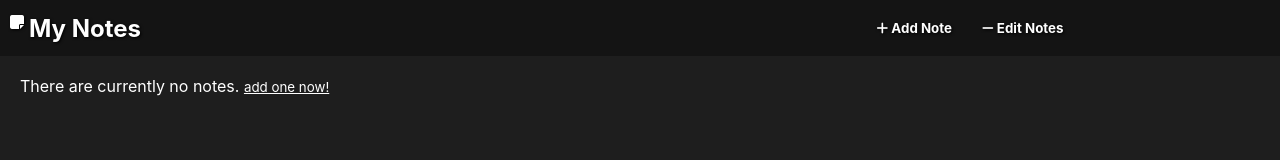
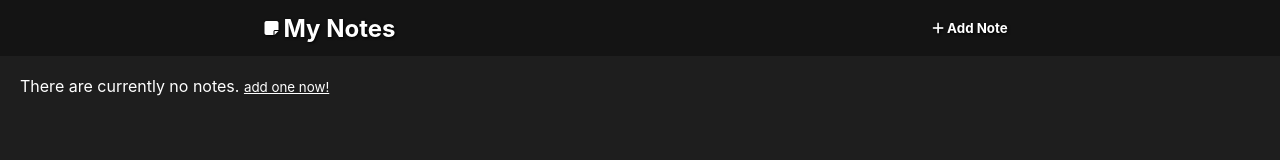
Before and after one commit to CharbelAhh/Notes, a plain HTML site: page index.html in a window 1280 px wide. Drawn offline with Linux system fonts and the light colour scheme.

Commit message:
removed 'edit notes' option, fixed header styles

```diff
--- a/assets/styles/style.css
+++ b/assets/styles/style.css
@@ -35,6 +35,8 @@ header {
 
 header .name {
     display: flex;
+    align-items: center;
+    justify-content: center;
     gap:5px;
     width:100%;
     color:white;
--- a/index.html
+++ b/index.html
@@ -13,7 +13,6 @@
         <div class="name"><i class="fa fa-sticky-note"></i> <h2 class="title">My Notes</h2></div>
         <div class="nav">
             <button onclick="addNote()" id="add"><i class="fa fa-plus"></i> Add Note</button>
-            <button onclick="editNotes()" id="edit"><i class="fa fa-minus"></i> Edit Notes</button>
         </div>
     </header>
     <main>
```
